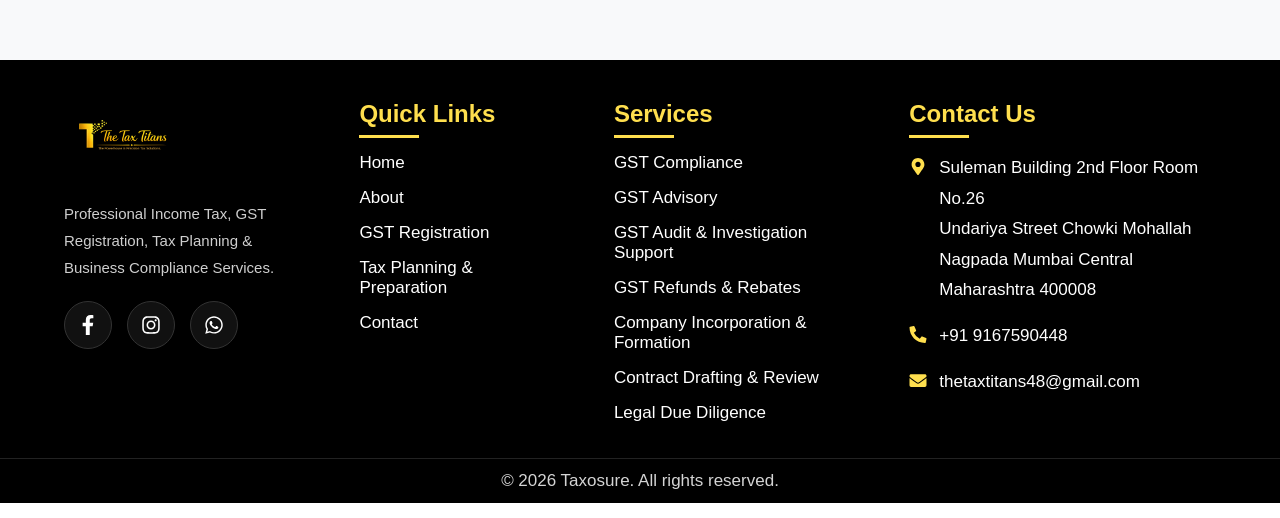
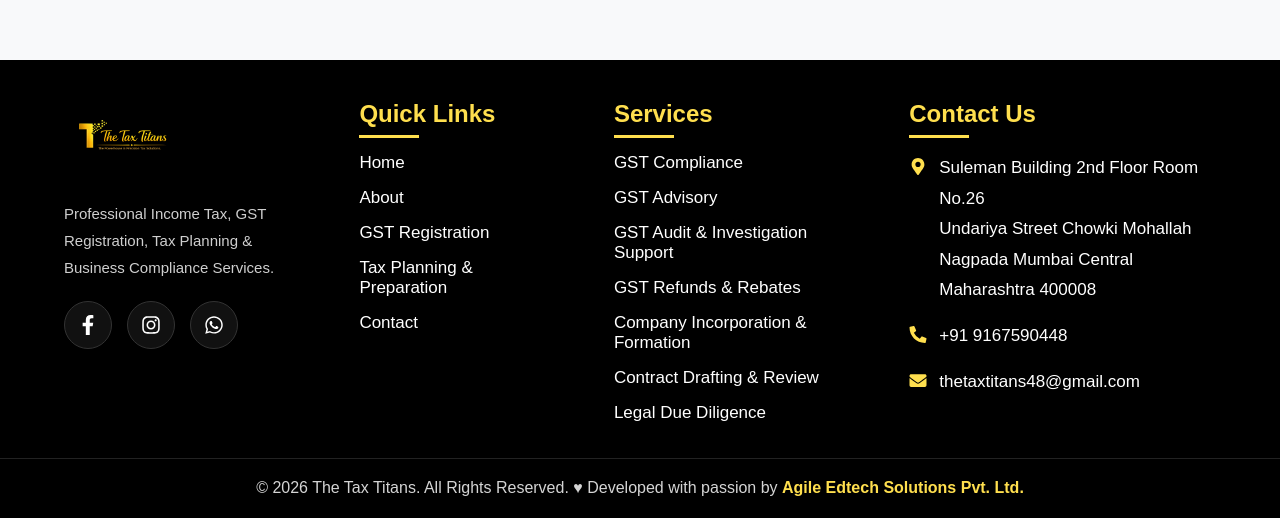
Before and after one commit to nikku4kumawat/The-Tax-Titans, a React (Vite) app: page /quarterly-accounting in a window 1280 px wide. Shown: the part 880-1398 px from the top of the page. Built offline with nearby package versions, Linux system fonts and the light colour scheme.

Commit message:
Updated website

```diff
--- a/src/components/Footer/Footer.css
+++ b/src/components/Footer/Footer.css
@@ -117,12 +117,33 @@
   color: #ffdf4e;
 }
 
-.footer-bottom {
+/* .footer-bottom {
   text-align: center;
   border-top: 1px solid #222;
   padding: 12px 10px;
   font-size: 17px;
   color: #d4d4d4;
+} */
+
+.footer-bottom {
+  text-align: center;
+  border-top: 1px solid #222;
+  padding: 15px 10px;
+  font-size: 16px;
+  color: #d4d4d4;
+  line-height: 1.8;
+}
+
+.developer-link {
+  color: #ffdf4e;
+  text-decoration: none;
+  font-weight: 600;
+  transition: all 0.3s ease;
+}
+
+.developer-link:hover {
+  color: #ffffff;
+  text-decoration: underline;
 }
 
 /* Tablet */
--- a/src/components/Footer/Footer.jsx
+++ b/src/components/Footer/Footer.jsx
@@ -158,9 +158,21 @@ const Footer = () => {
       {/* End footer-container */}
 
       {/* Bottom Copyright */}
+      {/* <div className="footer-bottom">
+        © 2026 Taxosure. All rights reserved.
+      </div> */}
       <div className="footer-bottom">
-        © 2026 Taxosure. All rights reserved.
-      </div>
+  © 2026 The Tax Titans. All Rights Reserved. ♥
+  Developed with passion by{" "}
+  <a
+    href="https://agileedtech.com"
+    target="_blank"
+    rel="noopener noreferrer"
+    className="developer-link"
+  >
+    Agile Edtech Solutions Pvt. Ltd.
+  </a>
+</div>
 
     </footer>
   );
```
